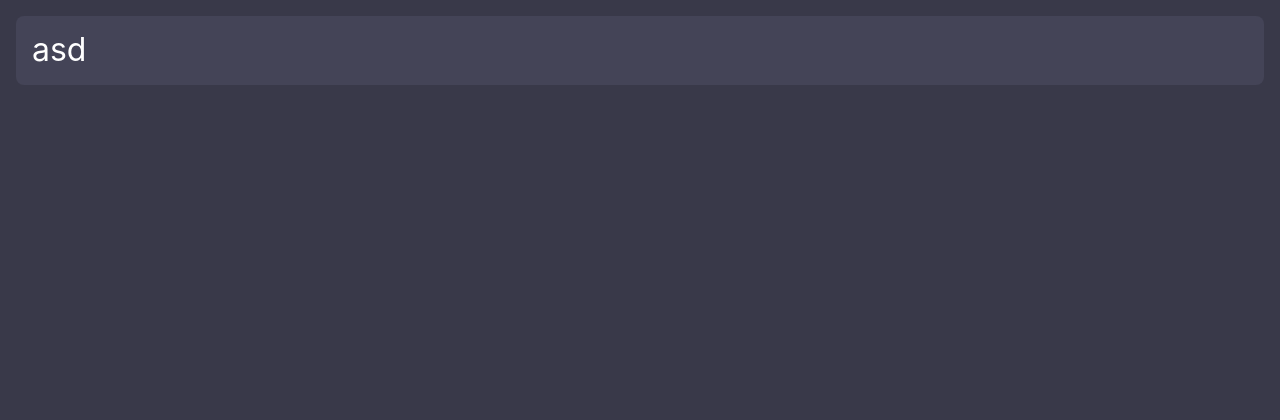
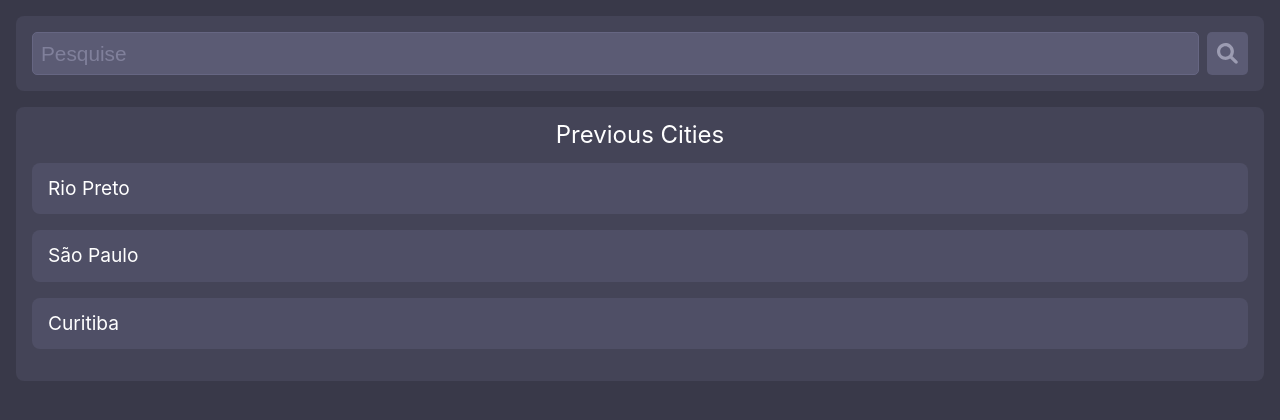
Before and after one commit to deigo-lps/forecast, a React (Create React App) app: page / in a window 1280 px wide. Shown: the top 420 px of the page. Built offline with nearby package versions, Linux system fonts and the light colour scheme.

Commit message:
adiciona componentes e estilo

```diff
--- a/src/App.js
+++ b/src/App.js
@@ -1,11 +1,20 @@
 import React from "react";
-import Card from "./components/UI/Card";
+import Card from "./components/Card";
+import List from "./components/List";
+import Search from "./components/Search";
+
+const DUMMY_DATA = [
+  {id:1,name:'Rio Preto'},
+  {id:2,name:'São Paulo'},
+  {id:3,name:'Curitiba'},
+]
+
+
 function App() {
   return (
     <>
-      <Card>
-        <h1>asd</h1>
-      </Card>
+      <Search/>
+      <List data={DUMMY_DATA}/>
     </>
   );
 }
--- a/src/_reset.scss
+++ b/src/_reset.scss
@@ -1,3 +1,12 @@
+/* http://meyerweb.com/eric/tools/css/reset/
+   v2.0 | 20110126
+   License: none (public domain)
+*/
+
+a,button{
+	cursor: pointer;
+}
+
 html, body, div, span, applet, object, iframe,
 h1, h2, h3, h4, h5, h6, p, blockquote, pre,
 a, abbr, acronym, address, big, cite, code,
@@ -18,352 +27,26 @@ time, mark, audio, video {
 	font: inherit;
 	vertical-align: baseline;
 }
-
-/*! normalize.css v8.0.1 | MIT License | github.com/necolas/normalize.css */
-
-/* Document
-   ========================================================================== */
-
-/**
- * 1. Correct the line height in all browsers.
- * 2. Prevent adjustments of font size after orientation changes in iOS.
- */
-
- html {
-  line-height: 1.15; /* 1 */
-  -webkit-text-size-adjust: 100%; /* 2 */
+/* HTML5 display-role reset for older browsers */
+article, aside, details, figcaption, figure,
+footer, header, hgroup, menu, nav, section {
+	display: block;
 }
-
-/* Sections
-   ========================================================================== */
-
-/**
- * Remove the margin in all browsers.
- */
-
 body {
-  margin: 0;
+	line-height: 1;
 }
-
-/**
- * Render the `main` element consistently in IE.
- */
-
-main {
-  display: block;
+ol, ul {
+	list-style: none;
 }
-
-/**
- * Correct the font size and margin on `h1` elements within `section` and
- * `article` contexts in Chrome, Firefox, and Safari.
- */
-
-h1 {
-  font-size: 2em;
+blockquote, q {
+	quotes: none;
 }
-
-/* Grouping content
-   ========================================================================== */
-
-/**
- * 1. Add the correct box sizing in Firefox.
- * 2. Show the overflow in Edge and IE.
- */
-
-hr {
-  box-sizing: content-box; /* 1 */
-  height: 0; /* 1 */
-  overflow: visible; /* 2 */
+blockquote:before, blockquote:after,
+q:before, q:after {
+	content: '';
+	content: none;
 }
-
-/**
- * 1. Correct the inheritance and scaling of font size in all browsers.
- * 2. Correct the odd `em` font sizing in all browsers.
- */
-
-pre {
-  font-family: monospace, monospace; /* 1 */
-  font-size: 1em; /* 2 */
+table {
+	border-collapse: collapse;
+	border-spacing: 0;
 }
-
-/* Text-level semantics
-   ========================================================================== */
-
-/**
- * Remove the gray background on active links in IE 10.
- */
-
-a {
-  background-color: transparent;
-}
-
-/**
- * 1. Remove the bottom border in Chrome 57-
- * 2. Add the correct text decoration in Chrome, Edge, IE, Opera, and Safari.
- */
-
-abbr[title] {
-  border-bottom: none; /* 1 */
-  text-decoration: underline; /* 2 */
-  text-decoration: underline dotted; /* 2 */
-}
-
-/**
- * Add the correct font weight in Chrome, Edge, and Safari.
- */
-
-b,
-strong {
-  font-weight: bolder;
-}
-
-/**
- * 1. Correct the inheritance and scaling of font size in all browsers.
- * 2. Correct the odd `em` font sizing in all browsers.
- */
-
-code,
-kbd,
-samp {
-  font-family: monospace, monospace; /* 1 */
-  font-size: 1em; /* 2 */
-}
-
-/**
- * Add the correct font size in all browsers.
- */
-
-small {
-  font-size: 80%;
-}
-
-/**
- * Prevent `sub` and `sup` elements from affecting the line height in
- * all browsers.
- */
-
-sub,
-sup {
-  font-size: 75%;
-  line-height: 0;
-  position: relative;
-  vertical-align: baseline;
-}
-
-sub {
-  bottom: -0.25em;
-}
-
-sup {
-  top: -0.5em;
-}
-
-/* Embedded content
-   ========================================================================== */
-
-/**
- * Remove the border on images inside links in IE 10.
- */
-
-img {
-  border-style: none;
-}
-
-/* Forms
-   ========================================================================== */
-
-/**
- * 1. Change the font styles in all browsers.
- * 2. Remove the margin in Firefox and Safari.
- */
-
-button,
-input,
-optgroup,
-select,
-textarea {
-  font-family: inherit; /* 1 */
-  font-size: 100%; /* 1 */
-  line-height: 1.15; /* 1 */
-  margin: 0; /* 2 */
-}
-
-/**
- * Show the overflow in IE.
- * 1. Show the overflow in Edge.
- */
-
-button,
-input { /* 1 */
-  overflow: visible;
-}
-
-/**
- * Remove the inheritance of text transform in Edge, Firefox, and IE.
- * 1. Remove the inheritance of text transform in Firefox.
- */
-
-button,
-select { /* 1 */
-  text-transform: none;
-}
-
-/**
- * Correct the inability to style clickable types in iOS and Safari.
- */
-
-button,
-[type="button"],
-[type="reset"],
-[type="submit"] {
-  -webkit-appearance: button;
-}
-
-/**
- * Remove the inner border and padding in Firefox.
- */
-
-button::-moz-focus-inner,
-[type="button"]::-moz-focus-inner,
-[type="reset"]::-moz-focus-inner,
-[type="submit"]::-moz-focus-inner {
-  border-style: none;
-  padding: 0;
-}
-
-/**
- * Restore the focus styles unset by the previous rule.
- */
-
-button:-moz-focusring,
-[type="button"]:-moz-focusring,
-[type="reset"]:-moz-focusring,
-[type="submit"]:-moz-focusring {
-  outline: 1px dotted ButtonText;
-}
-
-/**
- * Correct the padding in Firefox.
- */
-
-fieldset {
-  padding: 0.35em 0.75em 0.625em;
-}
-
-/**
- * 1. Correct the text wrapping in Edge and IE.
- * 2. Correct the color inheritance from `fieldset` elements in IE.
- * 3. Remove the padding so developers are not caught out when they zero out
- *    `fieldset` elements in all browsers.
- */
-
-legend {
-  box-sizing: border-box; /* 1 */
-  color: inherit; /* 2 */
-  display: table; /* 1 */
-  max-width: 100%; /* 1 */
-  padding: 0; /* 3 */
-  white-space: normal; /* 1 */
-}
-
-/**
- * Add the correct vertical alignment in Chrome, Firefox, and Opera.
- */
-
-progress {
-  vertical-align: baseline;
-}
-
-/**
- * Remove the default vertical scrollbar in IE 10+.
- */
-
-textarea {
-  overflow: auto;
-}
-
-/**
- * 1. Add the correct box sizing in IE 10.
- * 2. Remove the padding in IE 10.
- */
-
-[type="checkbox"],
-[type="radio"] {
-  box-sizing: border-box; /* 1 */
-  padding: 0; /* 2 */
-}
-
-/**
- * Correct the cursor style of increment and decrement buttons in Chrome.
- */
-
-[type="number"]::-webkit-inner-spin-button,
-[type="number"]::-webkit-outer-spin-button {
-  height: auto;
-}
-
-/**
- * 1. Correct the odd appearance in Chrome and Safari.
- * 2. Correct the outline style in Safari.
- */
-
-[type="search"] {
-  -webkit-appearance: textfield; /* 1 */
-  outline-offset: -2px; /* 2 */
-}
-
-/**
- * Remove the inner padding in Chrome and Safari on macOS.
- */
-
-[type="search"]::-webkit-search-decoration {
-  -webkit-appearance: none;
-}
-
-/**
- * 1. Correct the inability to style clickable types in iOS and Safari.
- * 2. Change font properties to `inherit` in Safari.
- */
-
-::-webkit-file-upload-button {
-  -webkit-appearance: button; /* 1 */
-  font: inherit; /* 2 */
-}
-
-/* Interactive
-   ========================================================================== */
-
-/*
- * Add the correct display in Edge, IE 10+, and Firefox.
- */
-
-details {
-  display: block;
-}
-
-/*
- * Add the correct display in all browsers.
- */
-
-summary {
-  display: list-item;
-}
-
-/* Misc
-   ========================================================================== */
-
-/**
- * Add the correct display in IE 10+.
- */
-
-template {
-  display: none;
-}
-
-/**
- * Add the correct display in IE 10.
- */
-
-[hidden] {
-  display: none;
-}
--- a/src/components/UI/Card.js
+++ b/src/components/Card.js
@@ -2,7 +2,7 @@ import React from "react";
 import style from "./Card.module.scss"
 export default function Card(props){
   return(
-    <div className={`${style.card} ${props.className}`}>
+    <div style={props.style} className={`${style.card} ${props.className}`}>
       {props.children}
     </div>
   )
--- a/src/components/UI/Card.module.scss
+++ b/src/components/Card.module.scss
@@ -1,4 +1,4 @@
-@import "../../variables";
+@import "../variables";
 .card{
   display: flex;
   background-color: lighten($primary,5);
@@ -6,4 +6,6 @@
   margin:auto;
   padding:1rem;
   border-radius: 8px;
+  gap:1rem;
+  margin-bottom:1rem;
 }
--- /dev/null
+++ b/src/components/List.js
@@ -0,0 +1,18 @@
+import React from "react";
+import ListItem from "./ListItem";
+import Card from "./Card";
+import style from "./List.module.scss"
+const List = (props) => {
+  return (
+    <Card className={style.list}>
+      <h1>Previous Cities</h1>
+      <ul>
+        {props.data.map(data=>{return(
+          <ListItem key={data.id} data={data}/>
+        )})}
+      </ul>
+    </Card>
+  );
+};
+
+export default List;
--- /dev/null
+++ b/src/components/List.module.scss
@@ -0,0 +1,7 @@
+.list{
+  flex-direction: column;
+  text-align: center;
+  h1{
+    font-size: 1.5rem;
+  }
+}
--- /dev/null
+++ b/src/components/ListItem.js
@@ -0,0 +1,12 @@
+import React from "react";
+import Card from "./Card";
+import style from "./ListItem.module.scss";
+const ListItem = (props) => {
+  return (
+    <li>
+      <Card className={style["list-item"]}>{props.data.name}</Card>
+    </li>
+  );
+};
+
+export default ListItem;
--- /dev/null
+++ b/src/components/ListItem.module.scss
@@ -0,0 +1,5 @@
+@import "../variables";
+.list-item{
+  background-color: lighten($primary,10);
+  font-size:1.2rem;
+}
--- /dev/null
+++ b/src/components/Search.js
@@ -0,0 +1,25 @@
+import React, { useState } from "react";
+import Card from "./Card";
+import style from "./Search.module.scss";
+const Search = () => {
+
+  const handleSubmit = (event) => {
+    event.preventDefault();
+  };
+
+  return (
+    <Card>
+      <form className={style.search} onSubmit={handleSubmit}>
+        <input placeholder="Pesquise" />
+        <button type="submit">
+          <svg xmlns="http://www.w3.org/2000/svg" viewBox="0 0 512 512">
+            {/* {<!--! Font Awesome Pro 6.0.0 by @fontawesome - https://fontawesome.com License - https://fontawesome.com/license (Commercial License) Copyright 2022 Fonticons, Inc. -->} */}
+            <path d="M500.3 443.7l-119.7-119.7c27.22-40.41 40.65-90.9 33.46-144.7C401.8 87.79 326.8 13.32 235.2 1.723C99.01-15.51-15.51 99.01 1.724 235.2c11.6 91.64 86.08 166.7 177.6 178.9c53.8 7.189 104.3-6.236 144.7-33.46l119.7 119.7c15.62 15.62 40.95 15.62 56.57 0C515.9 484.7 515.9 459.3 500.3 443.7zM79.1 208c0-70.58 57.42-128 128-128s128 57.42 128 128c0 70.58-57.42 128-128 128S79.1 278.6 79.1 208z" />
+          </svg>
+        </button>
+      </form>
+    </Card>
+  );
+};
+
+export default Search;
--- /dev/null
+++ b/src/components/Search.module.scss
@@ -0,0 +1,32 @@
+@import "../variables";
+.search{
+  display: flex;
+  justify-content: space-between;
+  width: 100%;
+  gap:0.5rem;
+  input{
+    width:100%;
+    font-size:1.3rem;
+    color:white;
+    padding:0.5rem;
+  }
+  button{
+    background-color: lighten($primary,15);
+    border:none;
+    border-radius: 5px;
+    color:white;
+    padding:0;
+    display: flex;
+    align-items: center;
+    justify-content: center;
+    width:2.7rem;
+    height:2.7rem;
+    svg{
+      width:1.3rem;
+      fill:lighten($primary,40);
+    }
+    &:hover{
+      background-color: lighten($primary,20);
+    }
+  }
+}
--- a/src/index.scss
+++ b/src/index.scss
@@ -13,6 +13,19 @@ body {
   padding:1rem;
 }
 
+input{
+  background-color: lighten($primary,15);
+  border:1px solid lighten($primary,20);
+  border-radius: 5px;
+  &::placeholder{
+    color:lighten($primary,30);
+  }
+  &:focus{
+    outline: none;
+    border-width: 2px;
+  }
+}
+
 code {
   font-family: source-code-pro, Menlo, Monaco, Consolas, 'Courier New',
     monospace;
```
